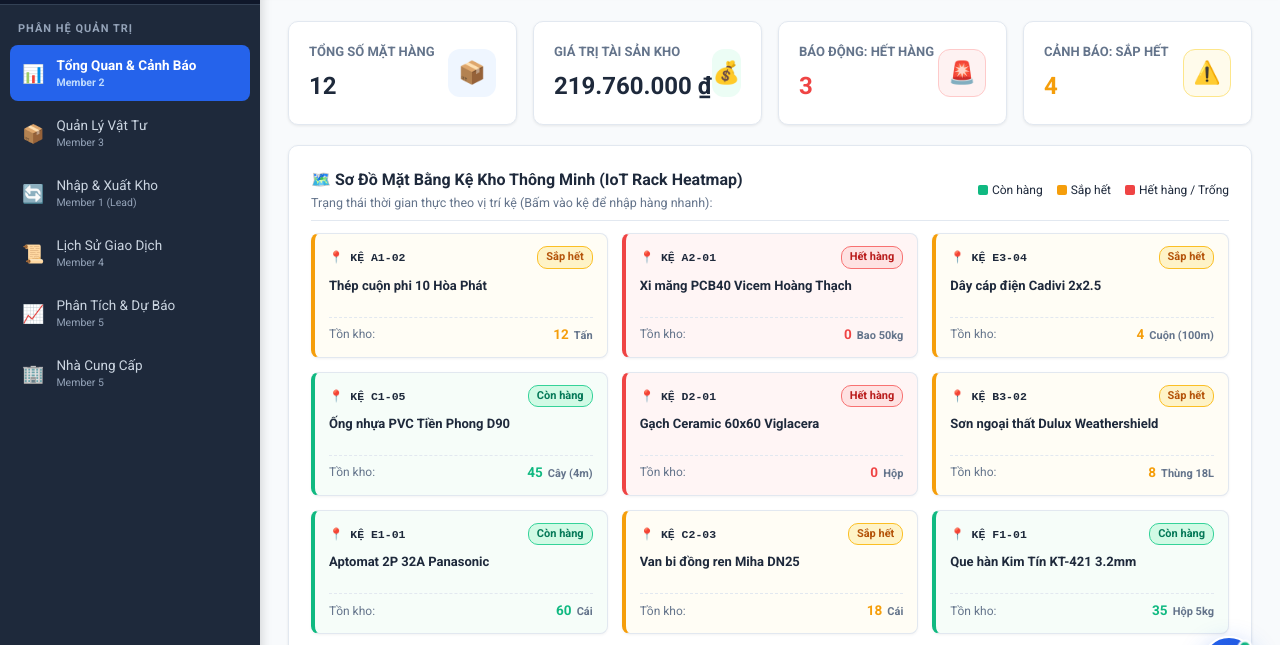
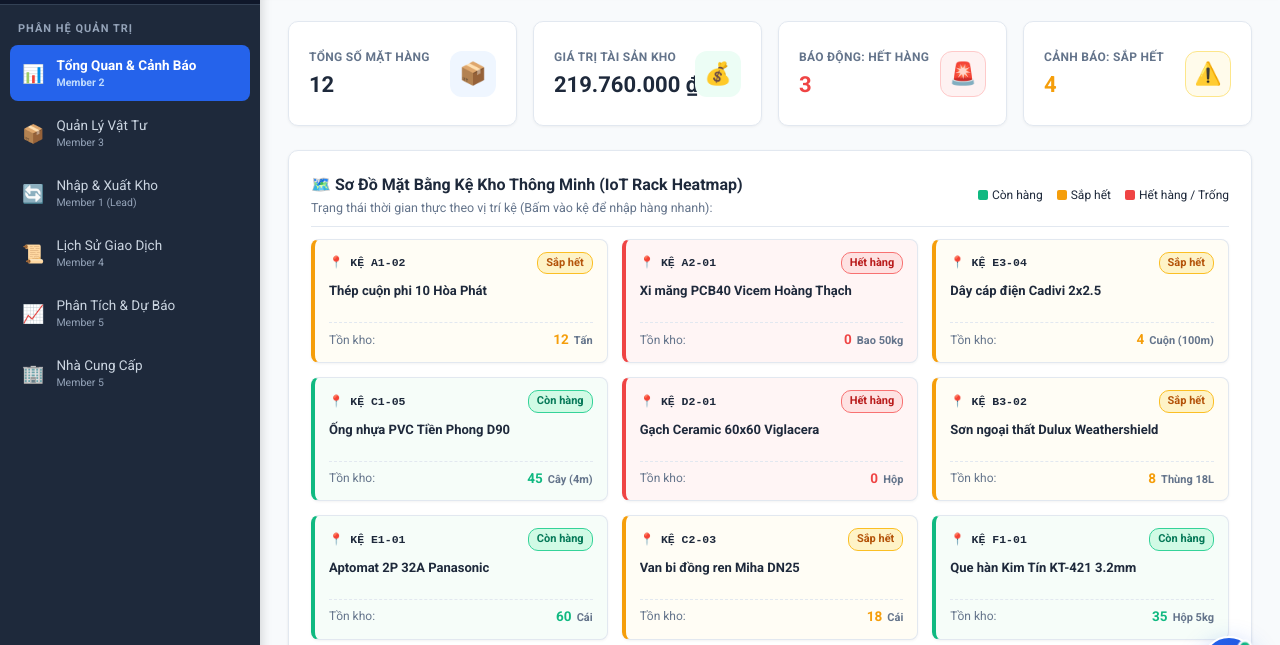
Before and after one commit to Phat1412-decipher/TKW, a plain HTML site: page index.html in a window 1280 px wide. Shown: the part 86-731 px from the top of the page. Drawn offline with Linux system fonts and the light colour scheme.

Commit message:
cai tien: can deu gian 4 the KPI ngang bang khong bi thut lech tren trang tong quan

```diff
--- a/assets/css/index.css
+++ b/assets/css/index.css
@@ -19,20 +19,74 @@ body, body * {
 }
 
 /* ==============================================================================
- * 1. SỬA LỖI TRÀN NGANG Ở CÁC THẺ (KPI CARDS & RACK HEATMAP)
+ * 1. SỬA LỖI TRÀN & CĂN ĐỀU 4 THẺ KPI (KPI CARDS CĂN ĐỀU GIÃN KHÔNG BỊ THỤT)
  * ============================================================================== */
 .kpi-grid {
   display: grid !important;
-  grid-template-columns: repeat(auto-fill, minmax(220px, 1fr)) !important;
+  grid-template-columns: repeat(4, minmax(0, 1fr)) !important;
   gap: 16px !important;
-  margin-bottom: 20px !important;
+  margin-bottom: 24px !important;
   width: 100% !important;
+  box-sizing: border-box !important;
 }
 
 .kpi-card {
   box-sizing: border-box !important;
-  min-height: 100px !important;
+  background: #ffffff !important;
+  border: 1px solid var(--border-color) !important;
+  border-radius: var(--radius) !important;
+  padding: 18px 20px !important;
+  display: flex !important;
+  align-items: center !important;
+  justify-content: space-between !important;
+  min-height: 105px !important;
   height: 100% !important;
+  margin: 0 !important;
+  transition: transform 0.2s ease, box-shadow 0.2s ease !important;
+  box-shadow: 0 1px 3px rgba(0, 0, 0, 0.05) !important;
+}
+
+.kpi-card:hover {
+  transform: translateY(-2px) !important;
+  box-shadow: var(--shadow-md) !important;
+}
+
+.kpi-info {
+  display: flex;
+  flex-direction: column;
+  justify-content: center;
+  min-width: 0;
+  flex: 1;
+}
+
+.kpi-info h4 {
+  font-size: 12px !important;
+  color: var(--text-muted) !important;
+  text-transform: uppercase !important;
+  font-weight: 600 !important;
+  margin: 0 0 6px 0 !important;
+  white-space: nowrap !important;
+  letter-spacing: 0.3px !important;
+}
+
+.kpi-value {
+  font-size: 22px !important;
+  font-weight: 700 !important;
+  color: var(--text-main);
+  white-space: nowrap !important;
+  line-height: 1.2 !important;
+}
+
+.kpi-icon {
+  width: 46px !important;
+  height: 46px !important;
+  border-radius: 12px !important;
+  display: flex !important;
+  align-items: center !important;
+  justify-content: center !important;
+  font-size: 22px !important;
+  flex-shrink: 0 !important;
+  margin-left: 12px !important;
 }
 
 /* Sơ đồ kệ kho thông minh tự co giãn số cột theo độ rộng màn hình */
@@ -208,6 +262,18 @@ body, body * {
 /* ==============================================================================
  * 4. RESPONSIVE MOBILE & TABLET
  * ============================================================================== */
+@media (max-width: 1200px) {
+  .kpi-grid {
+    grid-template-columns: repeat(2, minmax(0, 1fr)) !important;
+  }
+}
+
+@media (max-width: 640px) {
+  .kpi-grid {
+    grid-template-columns: 1fr !important;
+  }
+}
+
 @media (max-width: 991px) {
   .urgent-desktop-table {
     display: none !important;
```
Also changed, not shown: 1 other file.
